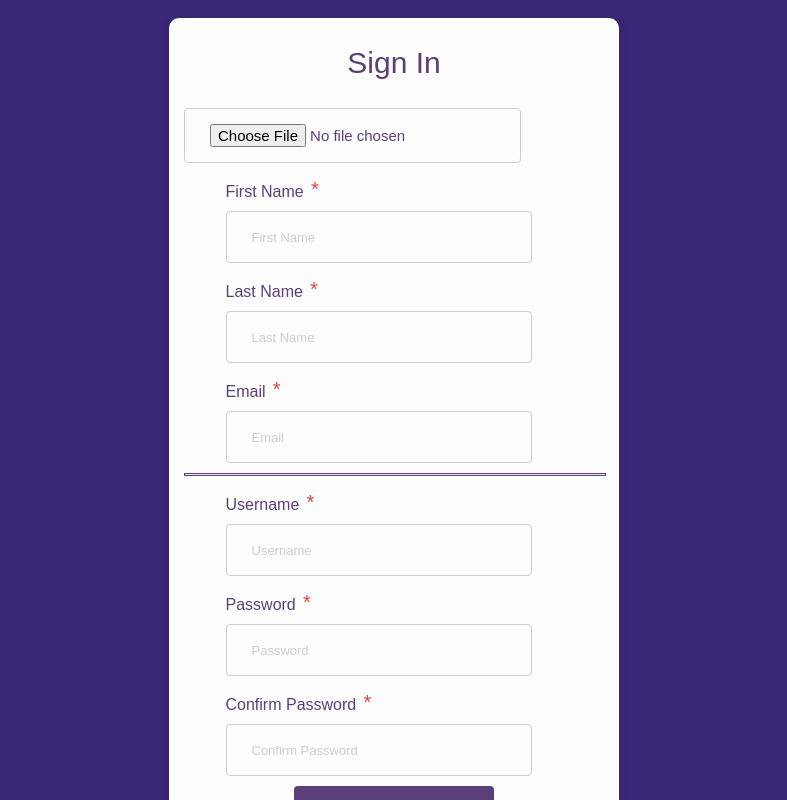
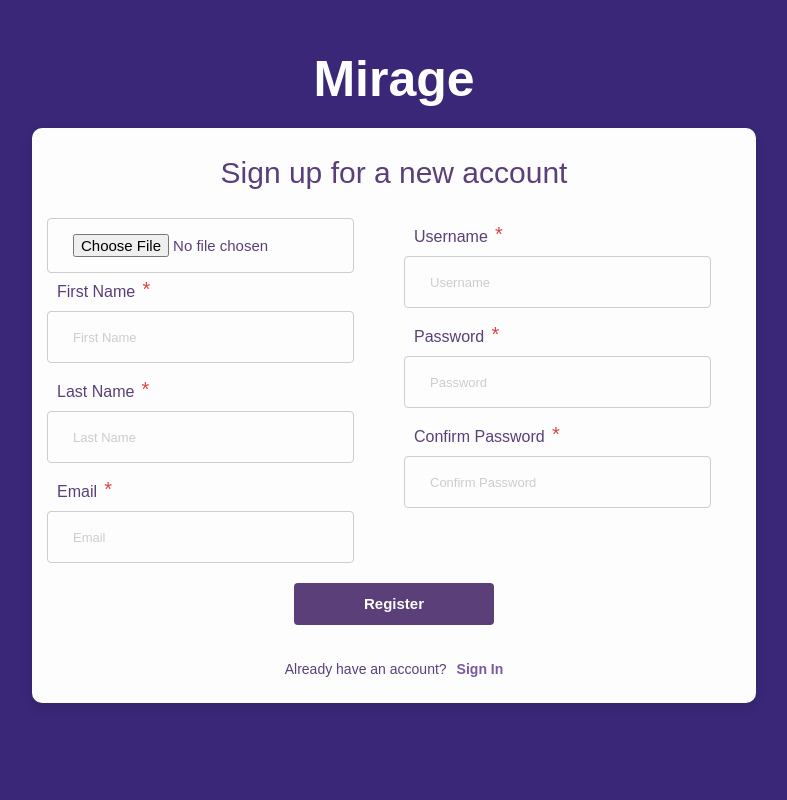
Before and after one commit to codepraycode/mirage_dashboard, a React (Create React App) app: page /signup in a window 1280 px wide. Shown: the whole page, without its empty margins (246-1033 px from the left). Built offline with nearby package versions, Linux system fonts and the light colour scheme; a web font is replaced by a local one.

Commit message:
done with sigup page UI

```diff
--- a/src/Components/Auth/signup.jsx
+++ b/src/Components/Auth/signup.jsx
@@ -14,10 +14,14 @@ const SignUp = ()=> {
         <Card>
 
             <p className="text-center lead">
-                Sign In
+                Sign up for a new account
             </p>
 
             <Form onSubmit={()=>{}}>
+
+                <div className="row">
+
+                    <div className="col">
                         <FileUpload/>
 
                         <Input label="First Name"/>
@@ -25,15 +29,23 @@ const SignUp = ()=> {
                         <Input label="Last Name"/>
 
                         <Input label="Email"/>
+                    </div>
 
-                <hr/>
 
+
+                    <div className="col">
                         <Input label="Username"/>
+
                         <Input label="Password"/>
+
                         <Input label="Confirm Password"/>
+                    </div>
+                </div>
+
+
 
                 <div className="text-center mv-1">
-                    <Button text="ReGISTER"/>
+                    <Button text="Register"/>
                 </div>
             </Form>
 
@@ -42,7 +54,7 @@ const SignUp = ()=> {
                 <span>Already have an account?</span>
 
 
-                <Link to="/signin" className="btn btn-primary">
+                <Link to="/signin">
                     Sign In
                 </Link>
 
--- a/src/css/_auth.scss
+++ b/src/css/_auth.scss
@@ -1,10 +1,11 @@
 // Auth Screen Components Styles
 @import './constants';
 .auth_page {
-    position: fixed;
+    // position: fixed;
     width: 100%;
-    height: 100%;
-    background: $primary;
+    // height: 1200px;
+    // max-height: 100%;
+    // background: $primary;
     color: $secondary;
     overflow-y: auto; // incase it extends the screen
     // Align center
@@ -15,14 +16,20 @@
     .auth_page__wrapper {
         width: max-content;
         max-width: 90%;
+        margin-bottom: 50px;
         .brand {
             margin: 10px auto;
             text-align: center;
             color: $white;
         }
         &--content {
+            width: max-content;
+            max-width: 100%;
+            &.login {
                 width: 450px;
-            max-width: 100%;
+            }
+            &:not(.login) {
+                margin-top: -30px;
             }
             .cta {
                 margin: 20px 0;
@@ -44,3 +51,4 @@
             }
         }
     }
+}
--- a/src/css/_global.scss
+++ b/src/css/_global.scss
@@ -23,12 +23,16 @@ a {
 }
 
 .bg-default {
-    background: #f7f7f7;
+    background: $gray;
 }
 
 .bg-white {
     height: 100%;
-    background: #fff;
+    background: $white;
+}
+
+.bg-primary {
+    background-color: $primary;
 }
 
 ul {
--- a/src/css/utils/_button.scss
+++ b/src/css/utils/_button.scss
@@ -27,14 +27,6 @@
     }
     .loading {
         cursor: progress;
-    }
-}
-
-.bg-primary {
-    background-color: $accent;
-    color: $gray;
-    &:disabled {
-        background: $primary-light
     }
 }
 
--- a/src/css/utils/_form.scss
+++ b/src/css/utils/_form.scss
@@ -25,9 +25,9 @@ input {
     display: flex;
     flex-direction: column;
     width: fit-content;
-    margin: 10px auto;
+    margin: 0 auto 10px auto;
     label {
-        margin: 10px 0;
+        margin: 10px 0 10px 10px;
     }
 }
 
--- a/src/pages/auth.jsx
+++ b/src/pages/auth.jsx
@@ -1,4 +1,4 @@
-import React from 'react'
+import React,{useEffect} from 'react'
 import {useLocation} from 'react-router-dom';
 import { Login, Register } from '../Components/Auth';
 
@@ -14,6 +14,16 @@ const Auth = () => {
 
 
   let template = isSignup ? <Register/> : <Login/>;
+
+
+  useEffect(()=>{
+    let test = document.getElementsByTagName("body");
+    test[0].classList.add("bg-primary");
+    // console.log(test, test[0].classList);
+    return ()=>{
+      test[0].classList.remove("bg-primary");
+    }
+  })
 
   return (
     <div className="auth_page">
--- a/src/widget/Form/form.jsx
+++ b/src/widget/Form/form.jsx
@@ -1,8 +1,8 @@
 import React from 'react'
 
-const Form = ({children, onSubmit, err}) => {
+const Form = ({children, onSubmit, err, className}) => {
     return (
-        <form onSubmit={onSubmit}>
+        <form onSubmit={onSubmit} className={`${className||''}`}>
             <span className="msg text-danger">
                 {err}
             </span>
```
Lines whose indentation alone changed are shown as unchanged.
